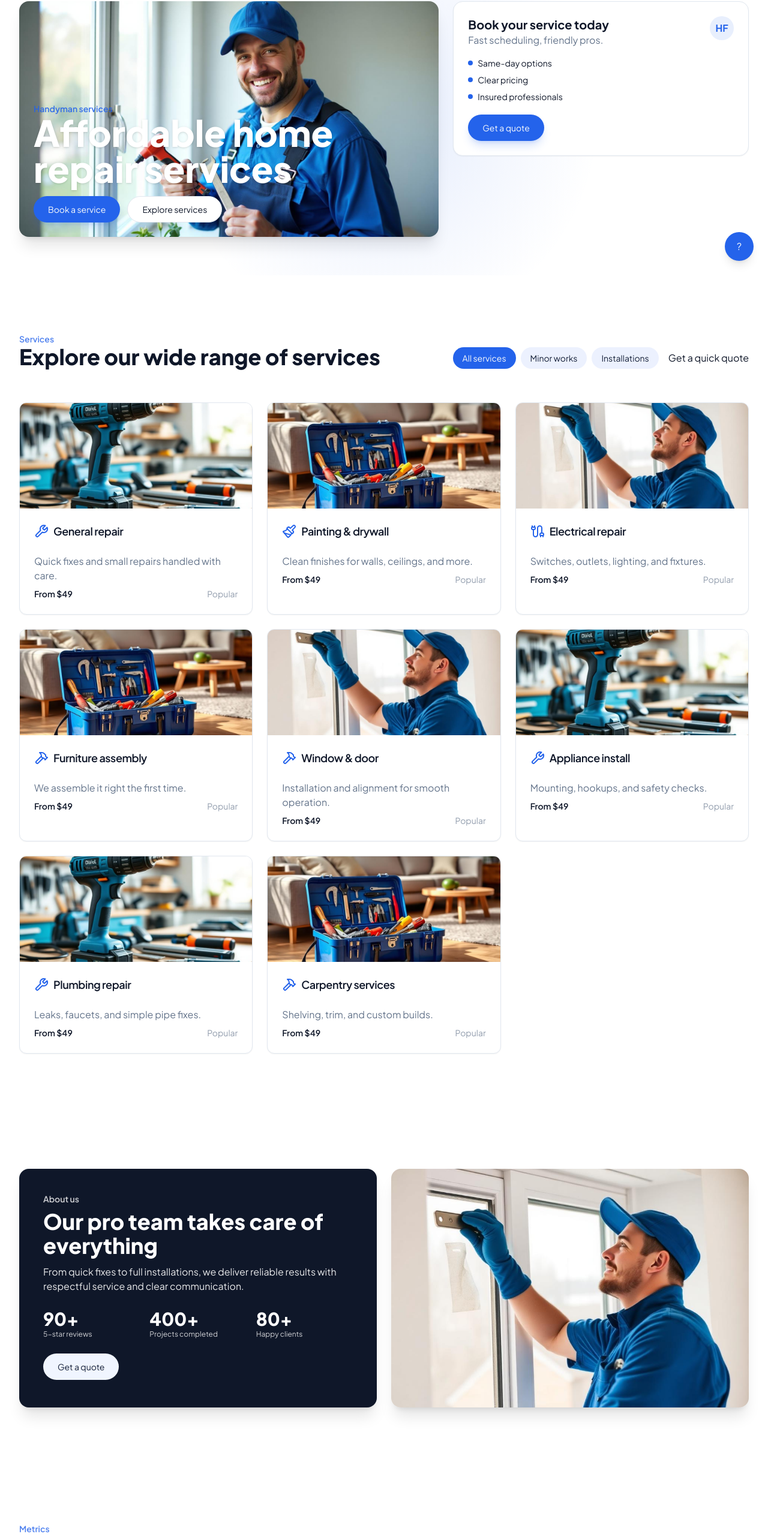
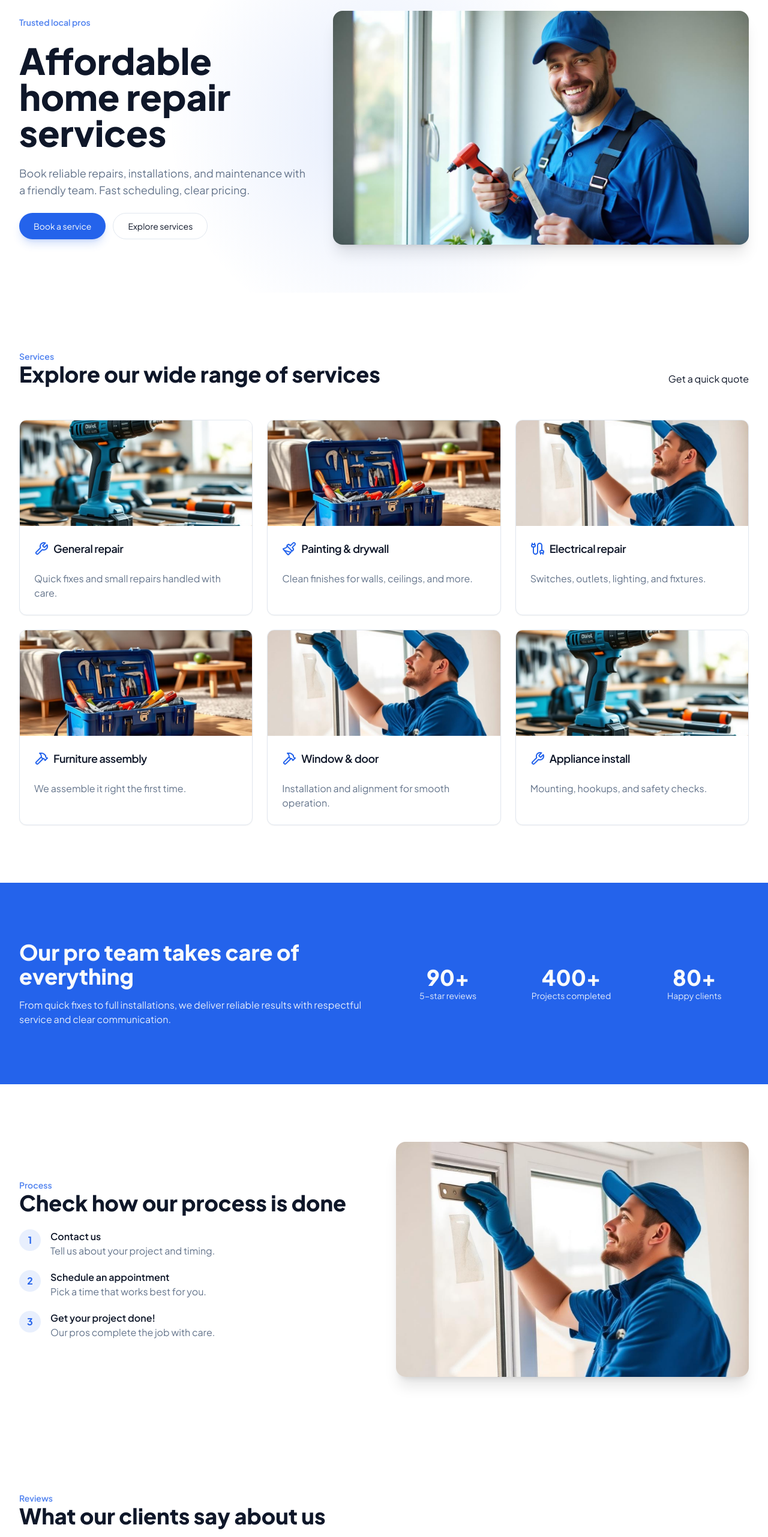
Before and after one commit to Jasparks6/flow-rebuild-magic, a React (Vite) app: page / in a window 1280 px wide. Shown: the part 139-2702 px from the top of the page at 60% size. Built offline with nearby package versions, Linux system fonts and the light colour scheme.

Commit message:
Reverted to commit 9f998d7f31e80c75fb1e86ea03482151d37cd38e

```diff
--- a/src/components/site/Experience.tsx
+++ /dev/null
@@ -1,37 +0,0 @@
-import windowImg from "@/assets/service-drill.jpg";
-import { Button } from "@/components/ui/button";
-
-const Experience = () => {
-  return (
-    <section className="container mx-auto py-16 md:py-24">
-      <p className="text-sm font-semibold text-primary/80">Metrics</p>
-      <h2 className="text-3xl md:text-4xl font-extrabold">We have more than 20 years of experience</h2>
-      <div className="mt-8 grid gap-6 md:grid-cols-12 items-center">
-        <div className="md:col-span-7">
-          <div className="rounded-2xl overflow-hidden shadow-xl">
-            <img src={windowImg} alt="Experienced handyman at work" className="w-full h-auto object-cover" loading="lazy" />
-          </div>
-        </div>
-        <div className="md:col-span-5 space-y-4">
-          <div className="rounded-xl border p-4">
-            <div className="font-semibold">Licensed & insured</div>
-            <p className="text-muted-foreground text-sm">Your home is always protected.</p>
-          </div>
-          <div className="rounded-xl border p-4">
-            <div className="font-semibold">On-time guarantee</div>
-            <p className="text-muted-foreground text-sm">We respect your schedule.</p>
-          </div>
-          <div className="rounded-xl border p-4">
-            <div className="font-semibold">Satisfaction first</div>
-            <p className="text-muted-foreground text-sm">We finish only when you’re happy.</p>
-          </div>
-          <Button variant="hero" size="pill" asChild>
-            <a href="#quote">Book now</a>
-          </Button>
-        </div>
-      </div>
-    </section>
-  );
-};
-
-export default Experience;
--- a/src/components/site/Hero.tsx
+++ b/src/components/site/Hero.tsx
@@ -19,7 +19,7 @@ const Hero = () => {
       <div
         ref={ref}
         onMouseMove={onMove}
-        className="container mx-auto grid gap-6 md:grid-cols-12 items-stretch py-10 md:py-16"
+        className="container mx-auto grid gap-10 md:grid-cols-12 items-center py-12 md:py-20"
       >
         {/* Signature moment: ambient reactive glow */}
         <div
@@ -29,56 +29,33 @@ const Hero = () => {
             background: `radial-gradient(600px circle at ${pos.x}% ${pos.y}%, hsl(var(--primary)/0.12), transparent 60%)`,
           }}
         />
-
-        {/* Left: hero image with overlaid copy */}
-        <div className="md:col-span-7">
+        <div className="md:col-span-6 lg:col-span-5 space-y-6">
+          <p className="text-sm font-semibold text-primary/80">Trusted local pros</p>
+          <h1 className="text-4xl md:text-5xl lg:text-6xl font-extrabold leading-tight">
+            Affordable home repair services
+          </h1>
+          <p className="text-muted-foreground text-lg max-w-prose">
+            Book reliable repairs, installations, and maintenance with a friendly team. Fast scheduling, clear pricing.
+          </p>
+          <div className="flex flex-wrap gap-3">
+            <Button variant="hero" size="pill">Book a service</Button>
+            <Button variant="outline" size="pill" asChild>
+              <a href="#services">Explore services</a>
+            </Button>
+          </div>
+        </div>
+        <div className="md:col-span-6 lg:col-span-7">
           <div className="relative rounded-2xl overflow-hidden shadow-xl hover-scale">
             <img
               src={heroImg}
               alt="Professional handyman in blue uniform providing home repair service"
-              className="w-full h-full object-cover"
+              className="w-full h-auto object-cover"
               loading="eager"
             />
             <div className="absolute inset-0 bg-gradient-to-t from-background/0 via-background/0 to-background/0" />
-            <div className="absolute bottom-6 left-6 right-6">
-              <p className="text-sm font-semibold text-primary/90">Handyman services</p>
-              <h1 className="text-4xl md:text-5xl lg:text-6xl font-extrabold leading-tight text-background drop-shadow">
-                Affordable home repair services
-              </h1>
-              <div className="mt-4 flex flex-wrap gap-3">
-                <Button variant="hero" size="pill">Book a service</Button>
-                <Button variant="outline" size="pill" asChild>
-                  <a href="#services">Explore services</a>
-                </Button>
-              </div>
-            </div>
-          </div>
-        </div>
-
-        {/* Right: booking card */}
-        <div className="md:col-span-5 flex flex-col gap-6">
-          <div className="rounded-2xl border bg-card p-6 shadow-sm">
-            <div className="flex items-start justify-between">
-              <div>
-                <h3 className="text-xl font-bold">Book your service today</h3>
-                <p className="text-muted-foreground">Fast scheduling, friendly pros.</p>
-              </div>
-              <span className="h-10 w-10 rounded-full grid place-items-center bg-primary/10 text-primary font-bold">HF</span>
-            </div>
-            <ul className="mt-4 space-y-2 text-sm">
-              <li className="flex items-center gap-2"><span className="h-2 w-2 rounded-full bg-primary" /> Same-day options</li>
-              <li className="flex items-center gap-2"><span className="h-2 w-2 rounded-full bg-primary" /> Clear pricing</li>
-              <li className="flex items-center gap-2"><span className="h-2 w-2 rounded-full bg-primary" /> Insured professionals</li>
-            </ul>
-            <div className="mt-5">
-              <Button variant="hero" size="pill" asChild>
-                <a href="#quote">Get a quote</a>
-              </Button>
-            </div>
           </div>
         </div>
       </div>
-      <a href="#contact" className="hidden md:grid place-items-center h-12 w-12 rounded-full bg-primary text-primary-foreground shadow-lg absolute right-6 bottom-6">?</a>
     </section>
   );
 };
--- a/src/components/site/Process.tsx
+++ b/src/components/site/Process.tsx
@@ -25,30 +25,13 @@ const Process = () => {
             ))}
           </ol>
         </div>
-        <div className="relative flex items-center justify-center">
-          <div className="w-64 md:w-72 lg:w-80 rounded-[2rem] border bg-card shadow-2xl p-3">
-            <div className="rounded-[1.5rem] bg-background border p-4">
-              <div className="flex items-center justify-between">
-                <div className="h-2 w-12 rounded-full bg-muted" />
-                <div className="h-2 w-2 rounded-full bg-muted" />
-              </div>
-              <div className="mt-4 space-y-3">
-                <div className="rounded-lg border p-3">
-                  <div className="font-semibold">Book a service</div>
-                  <p className="text-muted-foreground text-sm">Select date and time</p>
-                </div>
-                <div className="rounded-lg border p-3">
-                  <div className="font-semibold">Add details</div>
-                  <p className="text-muted-foreground text-sm">Describe your project</p>
-                </div>
-                <div className="rounded-lg border p-3">
-                  <div className="font-semibold">Confirm</div>
-                  <p className="text-muted-foreground text-sm">Get instant confirmation</p>
-                </div>
-              </div>
-              <a href="#quote" className="mt-4 inline-flex h-10 w-full items-center justify-center rounded-full bg-primary text-primary-foreground text-sm">Get a free estimate</a>
-            </div>
-          </div>
+        <div className="relative rounded-2xl overflow-hidden shadow-xl">
+          <img
+            src={windowImg}
+            alt="Handyman working on a window during a scheduled appointment"
+            loading="lazy"
+            className="w-full h-auto object-cover"
+          />
         </div>
       </div>
     </section>
--- a/src/components/site/Services.tsx
+++ b/src/components/site/Services.tsx
@@ -41,18 +41,6 @@ const services = [
     icon: Wrench,
     image: drillImg,
   },
-  {
-    title: "Plumbing repair",
-    description: "Leaks, faucets, and simple pipe fixes.",
-    icon: Wrench,
-    image: drillImg,
-  },
-  {
-    title: "Carpentry services",
-    description: "Shelving, trim, and custom builds.",
-    icon: Hammer,
-    image: toolboxImg,
-  },
 ];
 
 const Services = () => {
@@ -63,12 +51,7 @@ const Services = () => {
           <p className="text-sm font-semibold text-primary/80">Services</p>
           <h2 className="text-3xl md:text-4xl font-extrabold">Explore our wide range of services</h2>
         </div>
-        <div className="hidden md:flex items-center gap-2">
-          {["All services", "Minor works", "Installations"].map((c, i) => (
-            <button key={c} className={`h-9 rounded-full px-4 text-sm ${i===0 ? "bg-primary text-primary-foreground" : "bg-accent text-accent-foreground hover:bg-accent/80"}`}>{c}</button>
-          ))}
-          <a href="#quote" className="story-link ml-2">Get a quick quote</a>
-        </div>
+        <a href="#quote" className="story-link hidden md:inline">Get a quick quote</a>
       </div>
       <div className="grid gap-6 sm:grid-cols-2 lg:grid-cols-3">
         {services.map((s, i) => (
@@ -87,13 +70,7 @@ const Services = () => {
               </CardTitle>
             </CardHeader>
             <CardContent className="text-muted-foreground">
-              <div className="space-y-2">
-                <p>{s.description}</p>
-                <div className="flex items-center justify-between text-sm">
-                  <span className="font-semibold text-foreground">From $49</span>
-                  <span className="opacity-70">Popular</span>
-                </div>
-              </div>
+              {s.description}
             </CardContent>
           </Card>
         ))}
--- a/src/components/site/Stats.tsx
+++ b/src/components/site/Stats.tsx
@@ -1,6 +1,3 @@
-import { Button } from "@/components/ui/button";
-import windowImg from "@/assets/service-window.jpg";
-
 const Stats = () => {
   const items = [
     { value: "90+", label: "5-star reviews" },
@@ -8,30 +5,21 @@ const Stats = () => {
     { value: "80+", label: "Happy clients" },
   ];
   return (
-    <section className="py-16 md:py-24">
-      <div className="container mx-auto grid gap-6 md:grid-cols-12 items-stretch">
-        <article className="md:col-span-6 rounded-2xl bg-foreground text-background p-8 md:p-10 shadow-xl">
-          <p className="text-sm font-semibold text-background/80">About us</p>
-          <h2 className="text-3xl md:text-4xl font-extrabold mt-2">Our pro team takes care of everything</h2>
-          <p className="mt-3 opacity-90 max-w-prose">
+    <section className="py-16 md:py-24 bg-primary text-primary-foreground">
+      <div className="container mx-auto grid gap-8 md:grid-cols-2 items-center">
+        <div className="space-y-4">
+          <h2 className="text-3xl md:text-4xl font-extrabold">Our pro team takes care of everything</h2>
+          <p className="opacity-90 max-w-prose">
             From quick fixes to full installations, we deliver reliable results with respectful service and clear communication.
           </p>
-          <div className="mt-6 grid grid-cols-3 gap-4">
-            {items.map((it) => (
-              <div key={it.label}>
-                <div className="text-3xl font-extrabold">{it.value}</div>
-                <div className="opacity-80 text-xs">{it.label}</div>
-              </div>
-            ))}
-          </div>
-          <Button variant="secondary" size="pill" className="mt-6" asChild>
-            <a href="#quote">Get a quote</a>
-          </Button>
-        </article>
-        <div className="md:col-span-6">
-          <div className="relative rounded-2xl overflow-hidden shadow-xl h-full">
-            <img src={windowImg} alt="Handyman performing window repair" className="w-full h-full object-cover" loading="lazy" />
-          </div>
+        </div>
+        <div className="grid grid-cols-3 gap-6">
+          {items.map((it) => (
+            <div key={it.label} className="text-center">
+              <div className="text-3xl md:text-4xl font-extrabold">{it.value}</div>
+              <div className="opacity-90 text-sm">{it.label}</div>
+            </div>
+          ))}
         </div>
       </div>
     </section>
--- a/src/components/site/WorkTogether.tsx
+++ /dev/null
@@ -1,25 +0,0 @@
-import windowImg from "@/assets/service-toolbox.jpg";
-import { Button } from "@/components/ui/button";
-
-const WorkTogether = () => {
-  return (
-    <section className="container mx-auto py-16 md:py-24">
-      <div className="relative rounded-2xl overflow-hidden">
-        <img src={windowImg} alt="Tools ready for home repair project" className="w-full h-72 md:h-80 object-cover" loading="lazy" />
-        <div className="absolute inset-0 bg-foreground/60" />
-        <div className="absolute inset-0 p-8 md:p-12 text-background flex flex-col justify-between">
-          <div className="max-w-lg">
-            <p className="text-sm font-semibold opacity-80">Contact us</p>
-            <h2 className="text-2xl md:text-3xl font-extrabold mt-1">Let's work together!</h2>
-            <p className="opacity-90">Tell us about your project and schedule a convenient time.</p>
-          </div>
-          <Button variant="secondary" size="pill" asChild>
-            <a href="#quote">Get a quote</a>
-          </Button>
-        </div>
-      </div>
-    </section>
-  );
-};
-
-export default WorkTogether;
--- a/src/pages/Index.tsx
+++ b/src/pages/Index.tsx
@@ -2,9 +2,7 @@ import Header from "@/components/site/Header";
 import Hero from "@/components/site/Hero";
 import Services from "@/components/site/Services";
 import Stats from "@/components/site/Stats";
-import Experience from "@/components/site/Experience";
 import Process from "@/components/site/Process";
-import WorkTogether from "@/components/site/WorkTogether";
 import Testimonials from "@/components/site/Testimonials";
 import Blog from "@/components/site/Blog";
 import CTA from "@/components/site/CTA";
@@ -29,9 +27,7 @@ const Index = () => {
         <Hero />
         <Services />
         <Stats />
-        <Experience />
         <Process />
-        <WorkTogether />
         <Testimonials />
         <Blog />
         <CTA />
```
Also changed, not shown: src/components/site/Blog.tsx (+1 -6 lines), src/components/site/CTA.tsx (+7 -17 lines), src/components/site/Testimonials.tsx (+8 -12 lines).
